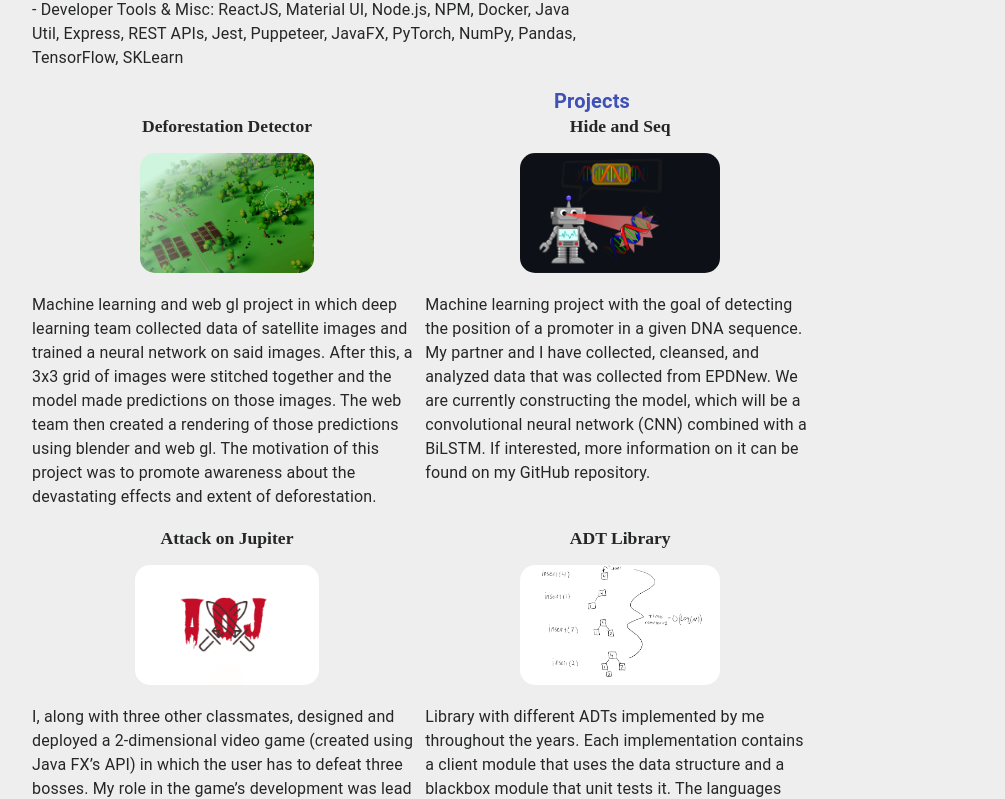
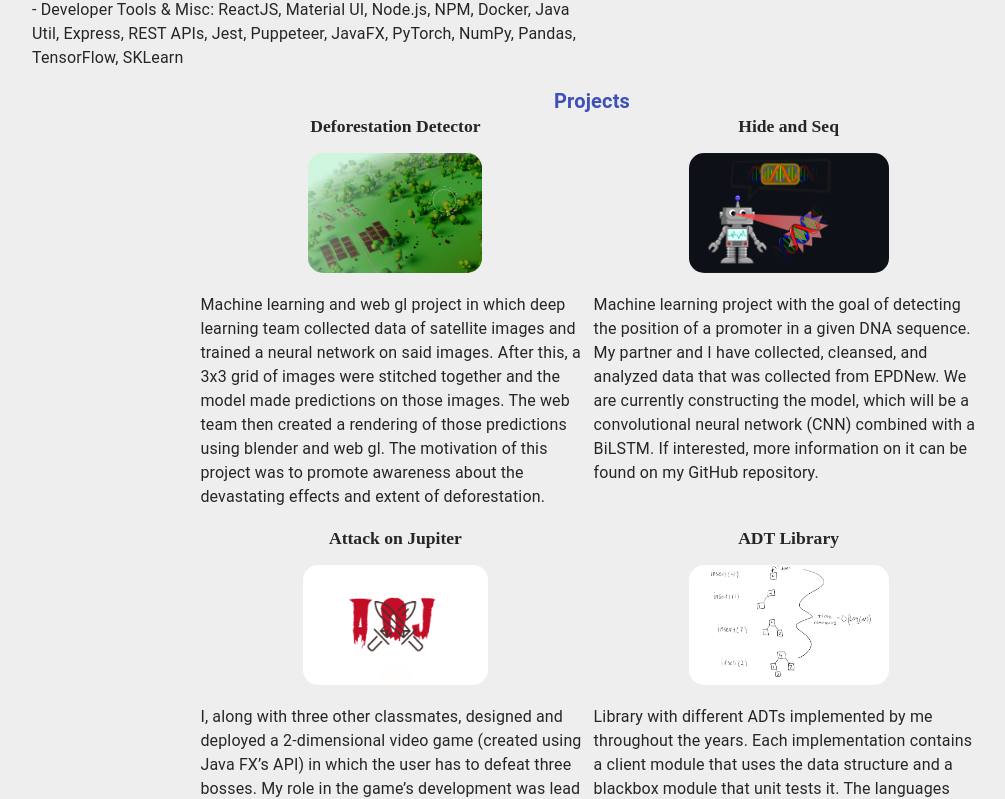
Before and after one commit to Donovanphenry/Donovanphenry, a React (Create React App) app: page /#/Resume in a window 1280 px wide. Shown: the part 1330-2129 px from the top of the page, without its empty margins (48-1053 px from the left). Built offline with nearby package versions, Linux system fonts and the light colour scheme.

Commit message:
Centering extra projects resume

```diff
--- a/src/Styles/Resume.css
+++ b/src/Styles/Resume.css
@@ -8,7 +8,7 @@
     flex-wrap: wrap;
     gap: 0.2rem;
     flex-direction: row;
-    /* justify-content: center; */
+    justify-content: center;
 }
 
 .project-grid > *
```
Also changed, not shown: 8 other files (tests, documents, lock files or other folders).
